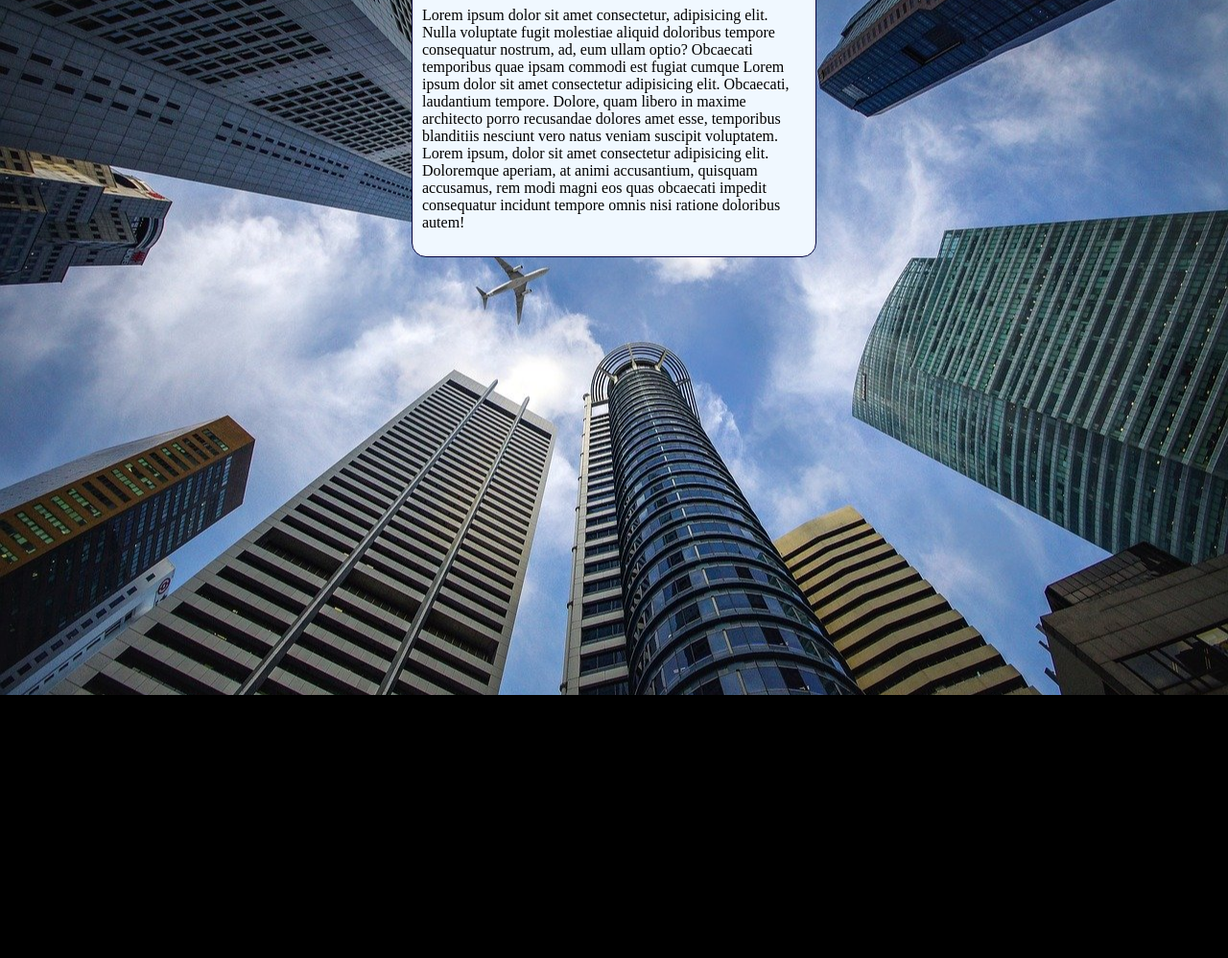
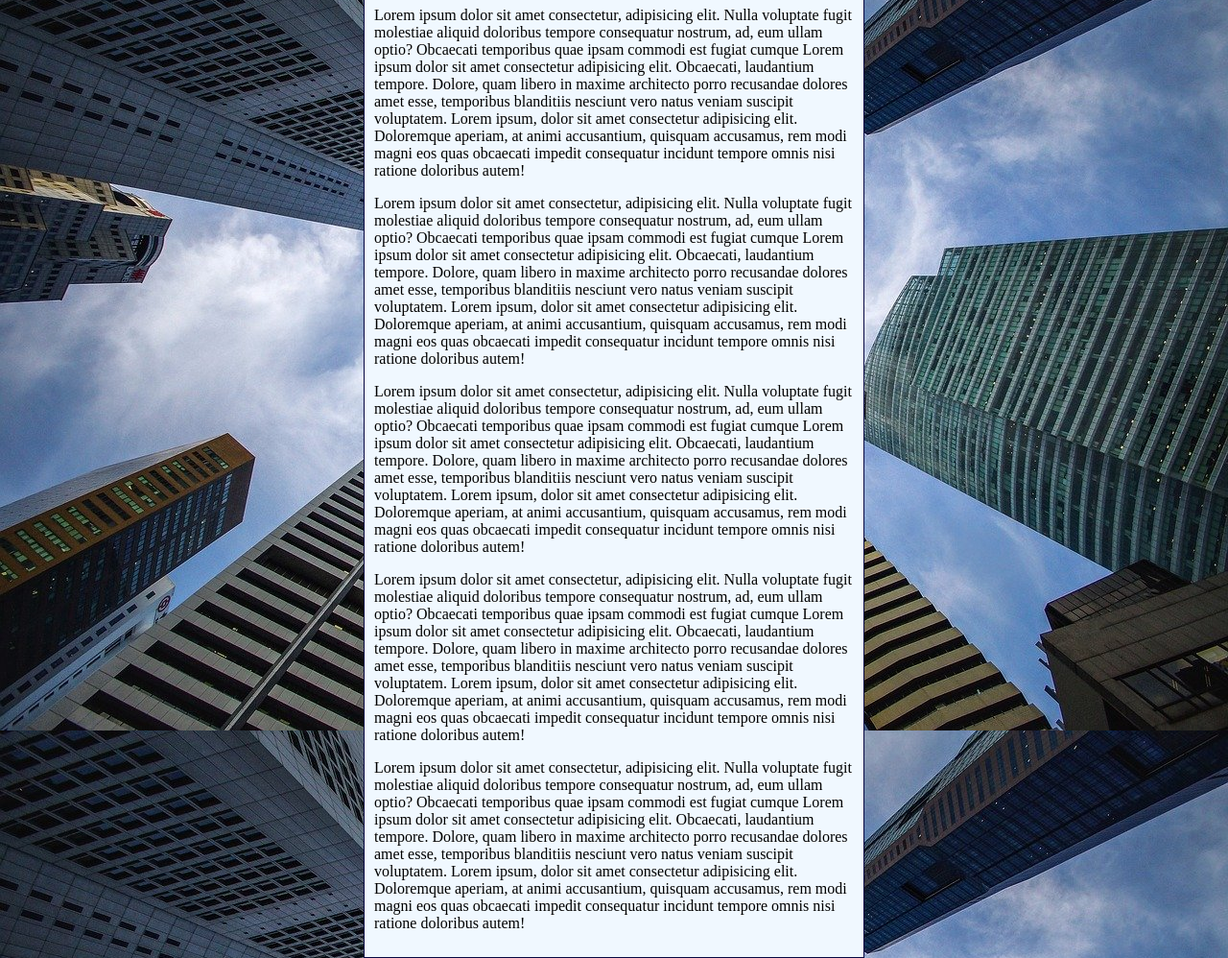
Before and after one commit to cassiafigueiredo/html-css-2, a plain HTML site: page ex022/fundo006.html in a window 1280 px wide. Shown: the part 92-1090 px from the top of the page at 96% size. Before the commit the page ends 816 px from the top, so only its background shows below. Drawn offline with Linux system fonts and the light colour scheme.

Commit message:
Update fundo006.html

```diff
--- a/ex022/fundo006.html
+++ b/ex022/fundo006.html
@@ -3,7 +3,7 @@
 <head>
     <meta charset="UTF-8">
     <meta name="viewport" content="width=device-width, initial-scale=1.0">
-    <title>Document</title>
+    <title>fundo fixo de tela</title>
 </head>
 <style>
         body {
@@ -11,17 +11,25 @@
             background-color: black;
             background-image: url(imagens/wallpaper002.jpg);
             background-position: center center;
-            background-repeat: no-repeat;
+            background-repeat: repeat-y;
             background-size: cover;
+            background-attachment: fixed;
+
+        /*shorthand - background
+        color > image > position > repeat > size > attachment
+        */
+
+            background: black url(imagens/wallpaper002.jpg) center center no-repeat cover fixed
+
         }
 
         main {
             background-color: aliceblue;
-            width: 400px;
+            max-width: 500px;
             padding: 10px;
             margin: auto;
             border: 1px solid rgb(7, 7, 66);
-            border-radius: 15px;
+            border-radius: 15pxpx;
         }
 
 </style>
@@ -33,6 +41,18 @@
         <p>
             Lorem ipsum dolor sit amet consectetur, adipisicing elit. Nulla voluptate fugit molestiae aliquid doloribus tempore consequatur nostrum, ad, eum ullam optio? Obcaecati temporibus quae ipsam commodi est fugiat cumque Lorem ipsum dolor sit amet consectetur adipisicing elit. Obcaecati, laudantium tempore. Dolore, quam libero in maxime architecto porro recusandae dolores amet esse, temporibus blanditiis nesciunt vero natus veniam suscipit voluptatem. Lorem ipsum, dolor sit amet consectetur adipisicing elit. Doloremque aperiam, at animi accusantium, quisquam accusamus, rem modi magni eos quas obcaecati impedit consequatur incidunt tempore omnis nisi ratione doloribus autem!
         </p>
+        <p>
+            Lorem ipsum dolor sit amet consectetur, adipisicing elit. Nulla voluptate fugit molestiae aliquid doloribus tempore consequatur nostrum, ad, eum ullam optio? Obcaecati temporibus quae ipsam commodi est fugiat cumque Lorem ipsum dolor sit amet consectetur adipisicing elit. Obcaecati, laudantium tempore. Dolore, quam libero in maxime architecto porro recusandae dolores amet esse, temporibus blanditiis nesciunt vero natus veniam suscipit voluptatem. Lorem ipsum, dolor sit amet consectetur adipisicing elit. Doloremque aperiam, at animi accusantium, quisquam accusamus, rem modi magni eos quas obcaecati impedit consequatur incidunt tempore omnis nisi ratione doloribus autem!
+        </p>
+        <p>
+            Lorem ipsum dolor sit amet consectetur, adipisicing elit. Nulla voluptate fugit molestiae aliquid doloribus tempore consequatur nostrum, ad, eum ullam optio? Obcaecati temporibus quae ipsam commodi est fugiat cumque Lorem ipsum dolor sit amet consectetur adipisicing elit. Obcaecati, laudantium tempore. Dolore, quam libero in maxime architecto porro recusandae dolores amet esse, temporibus blanditiis nesciunt vero natus veniam suscipit voluptatem. Lorem ipsum, dolor sit amet consectetur adipisicing elit. Doloremque aperiam, at animi accusantium, quisquam accusamus, rem modi magni eos quas obcaecati impedit consequatur incidunt tempore omnis nisi ratione doloribus autem!
+        </p>
+        <p>
+            Lorem ipsum dolor sit amet consectetur, adipisicing elit. Nulla voluptate fugit molestiae aliquid doloribus tempore consequatur nostrum, ad, eum ullam optio? Obcaecati temporibus quae ipsam commodi est fugiat cumque Lorem ipsum dolor sit amet consectetur adipisicing elit. Obcaecati, laudantium tempore. Dolore, quam libero in maxime architecto porro recusandae dolores amet esse, temporibus blanditiis nesciunt vero natus veniam suscipit voluptatem. Lorem ipsum, dolor sit amet consectetur adipisicing elit. Doloremque aperiam, at animi accusantium, quisquam accusamus, rem modi magni eos quas obcaecati impedit consequatur incidunt tempore omnis nisi ratione doloribus autem!
+        </p>
+        <p>
+            Lorem ipsum dolor sit amet consectetur, adipisicing elit. Nulla voluptate fugit molestiae aliquid doloribus tempore consequatur nostrum, ad, eum ullam optio? Obcaecati temporibus quae ipsam commodi est fugiat cumque Lorem ipsum dolor sit amet consectetur adipisicing elit. Obcaecati, laudantium tempore. Dolore, quam libero in maxime architecto porro recusandae dolores amet esse, temporibus blanditiis nesciunt vero natus veniam suscipit voluptatem. Lorem ipsum, dolor sit amet consectetur adipisicing elit. Doloremque aperiam, at animi accusantium, quisquam accusamus, rem modi magni eos quas obcaecati impedit consequatur incidunt tempore omnis nisi ratione doloribus autem!
+        </p>
     </main>
 </body>
 </html>
```
